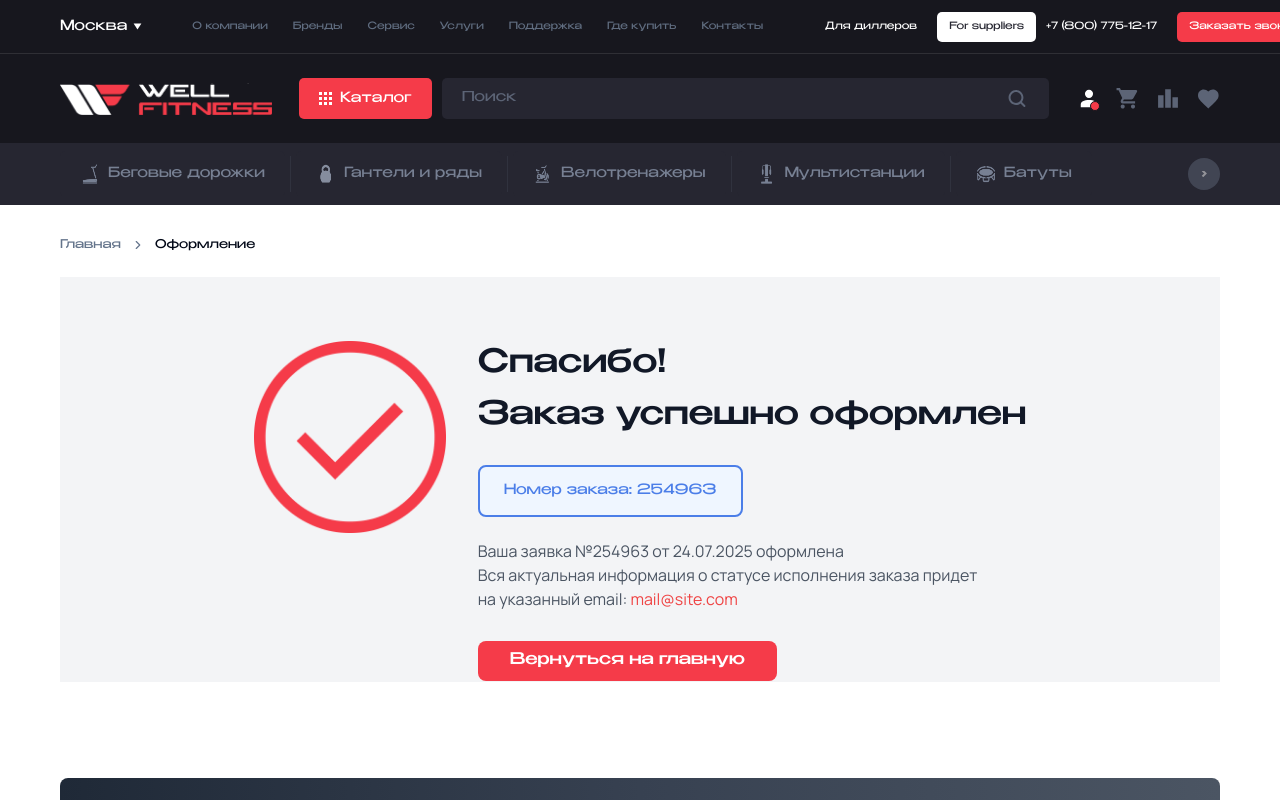
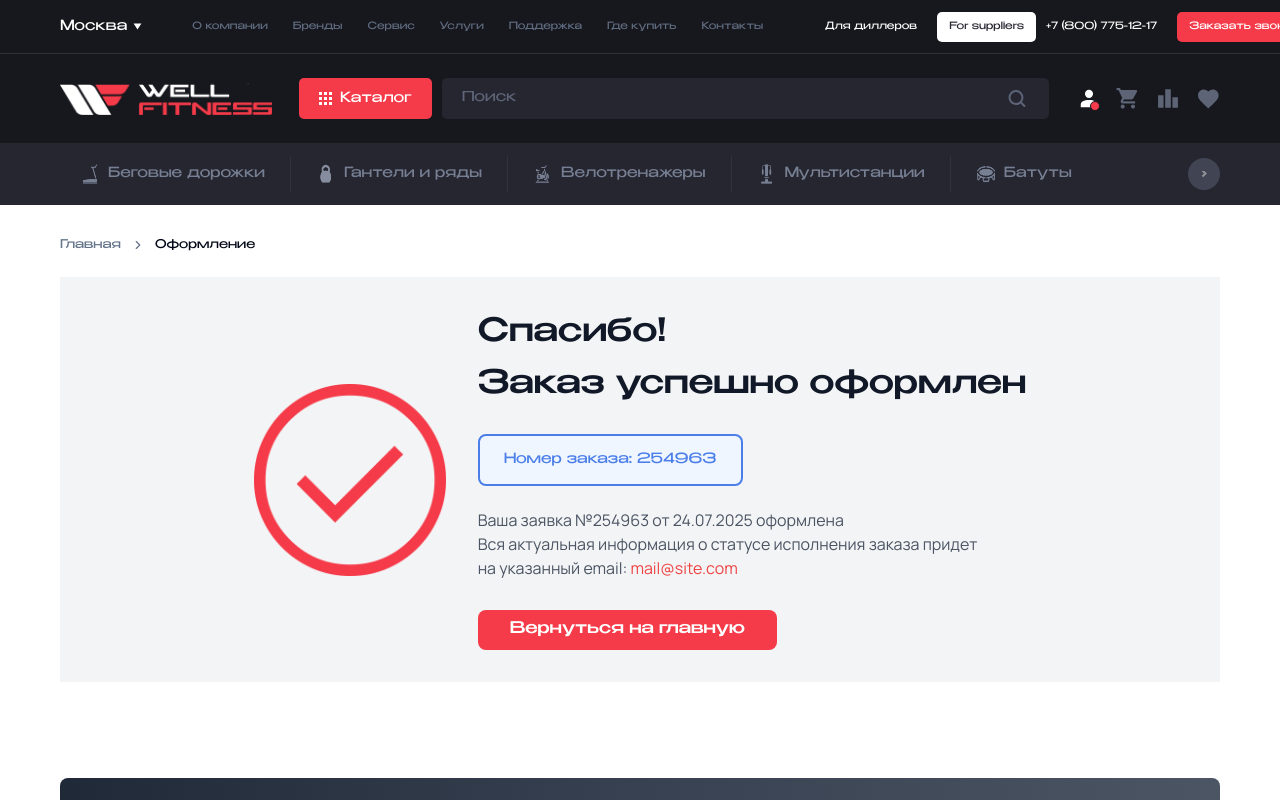
Before and after one commit to agafonovam22/ui-from-figma-craft, a React (Vite) app: page /order-success in a window 1280 px wide. Shown: the top 800 px of the page. Built offline with nearby package versions, Linux system fonts and the light colour scheme.

Commit message:
Reverted to commit ef75bba9c5cb16b00d7ad8ec1af38479ce524813

```diff
--- a/src/pages/OrderSuccess.tsx
+++ b/src/pages/OrderSuccess.tsx
@@ -40,7 +40,7 @@ const OrderSuccess: React.FC = () => {
         </Breadcrumb>
 
         {/* Success Message */}
-        <div className="bg-gray-100 h-[405px] flex flex-row items-start justify-center gap-8 px-8 py-16">
+        <div className="bg-gray-100 h-[405px] flex flex-row items-center justify-center gap-8 px-8">
           {/* Success Icon */}
           <img
             src="/lovable-uploads/2120adc6-229a-4e1a-bfc7-04a00ff57bcc.png"
```
